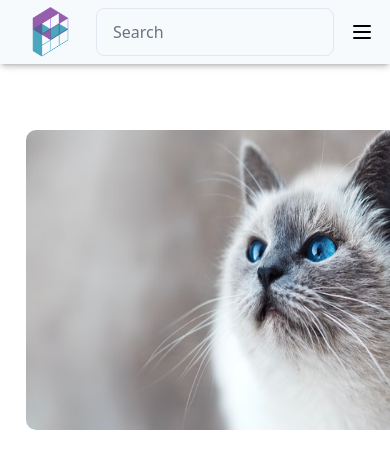
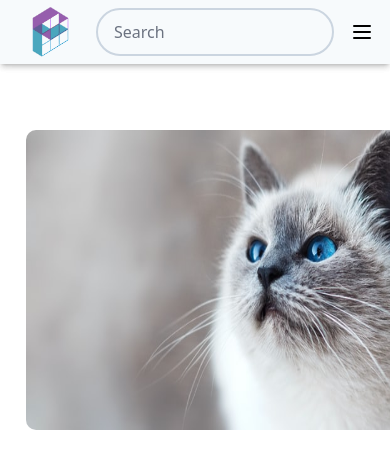
Before and after one commit to ISPP-2022/frontend, a Next.js app: page /space/1 in a window 390 px wide. Shown: the top 468 px of the page. Built offline with nearby package versions, Linux system fonts and the light colour scheme.

Commit message:
feat:añadido código del botón y barra de búsqueda

```diff
--- a/components/TopNav/index.js
+++ b/components/TopNav/index.js
@@ -26,10 +26,8 @@ function Navbar() {
             </a>
           </Link>
           {/* Barra de busqueda */}
-          <input className="bg-transparent focus:outline-none
-            focus:shadow-outline border border-gray-300 focus:border-[#4aa7c0] rounded-lg
-            py-2 px-4 block appearance-none leading-normal my-2 w-full max-w-md
-            transition duration-200 ease-in-out md:hidden"
+          <input className="bg-transparent border-2 border-gray-400 focus:border-[#4aa7c0] rounded-3xl
+            py-2 px-4 block appearance-none leading-normal my-2 w-full max-w-md transition duration-200 ease-in-out"
             type="text" placeholder="Search" />
 
           {/* Botones vista navegador */}
```
